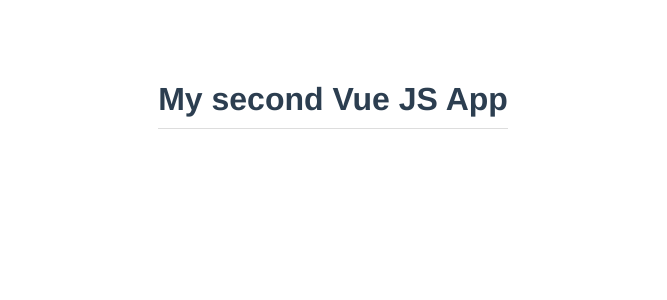
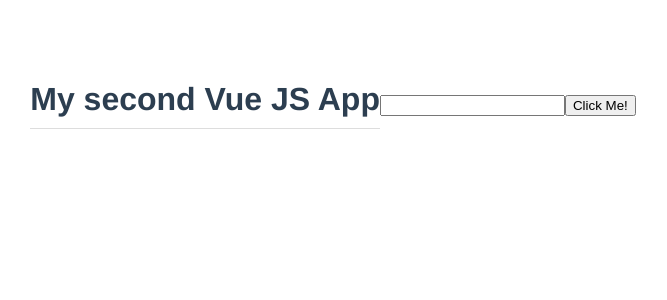
Before and after one commit to SamuelVera/Vue-Practice-2, a Vue app: page / in a window 1280 px wide. Shown: the top 300 px of the page, without its empty margins (307-974 px from the left). Built offline with nearby package versions, Linux system fonts and the light colour scheme.

Commit message:
Template refs lesson

```diff
--- a/src/App.vue
+++ b/src/App.vue
@@ -3,6 +3,9 @@
 <!--Template of the component (HTML Structure)-->
 <template>
   <h1>{{ title }}</h1>
+  <!--Use ref to get an element and handle it with JS methods-->
+  <input type="text" ref="inputTest" />
+  <button @click="handleClick">Click Me!</button>
 </template>
 
 <!--Code for the component (OPTIONAL)-->
@@ -14,6 +17,15 @@
     return {
       title: "My second Vue JS App",
     };
+  },
+  methods: {
+    handleClick() {
+      //Use $refs to access the refs of the scoped component
+      //Ex: Add a class name
+      this.$refs.inputTest.classList.add("active");
+      //Ex: Focus the input
+      this.$refs.inputTest.focus();
+    },
   },
 };
 </script>
```
